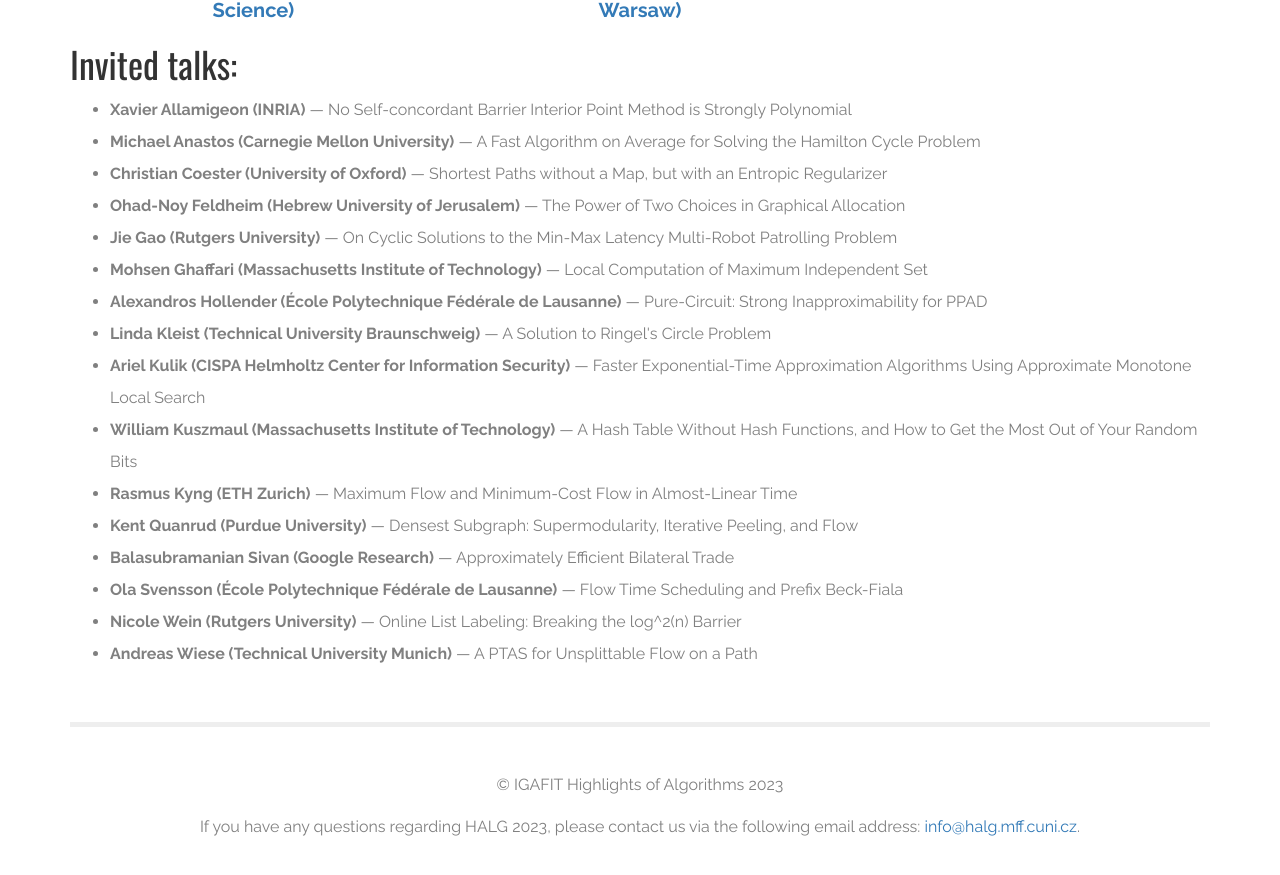
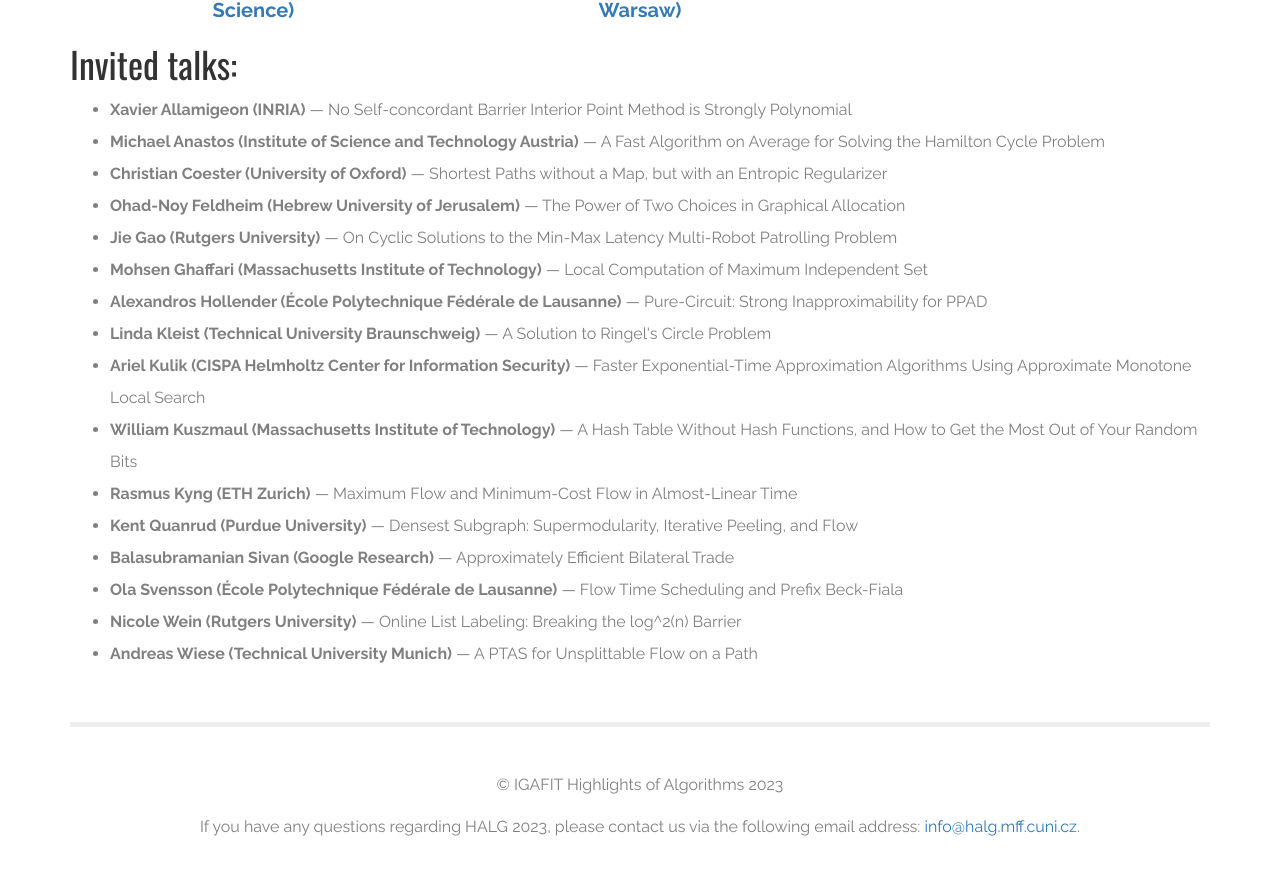
Before and after one commit to vutunganh/halg-2023, a plain HTML site: page www/speakers.html in a window 1280 px wide. Shown: the part 895-1770 px from the top of the page. Drawn offline with nearby package versions, Linux system fonts and the light colour scheme.

Commit message:
Fix Michael Anastos' affiliation

```diff
--- a/www/speakers.html
+++ b/www/speakers.html
@@ -140,7 +140,7 @@
       <h1>Invited talks:</h1>
       <ul>
         <li><strong>Xavier Allamigeon (INRIA)</strong> — No Self-concordant Barrier Interior Point Method is Strongly Polynomial</li>
-        <li><strong>Michael Anastos (Carnegie Mellon University)</strong> — A Fast Algorithm on Average for Solving the Hamilton Cycle Problem</li>
+        <li><strong>Michael Anastos (Institute of Science and Technology Austria)</strong> — A Fast Algorithm on Average for Solving the Hamilton Cycle Problem</li>
         <li><strong>Christian Coester (University of Oxford)</strong> — Shortest Paths without a Map, but with an Entropic Regularizer</li>
         <li><strong>Ohad-Noy Feldheim (Hebrew University of Jerusalem)</strong> — The Power of Two Choices in Graphical Allocation</li>
         <li><strong>Jie Gao (Rutgers University)</strong> — On Cyclic Solutions to the Min-Max Latency Multi-Robot Patrolling Problem</li>
```
